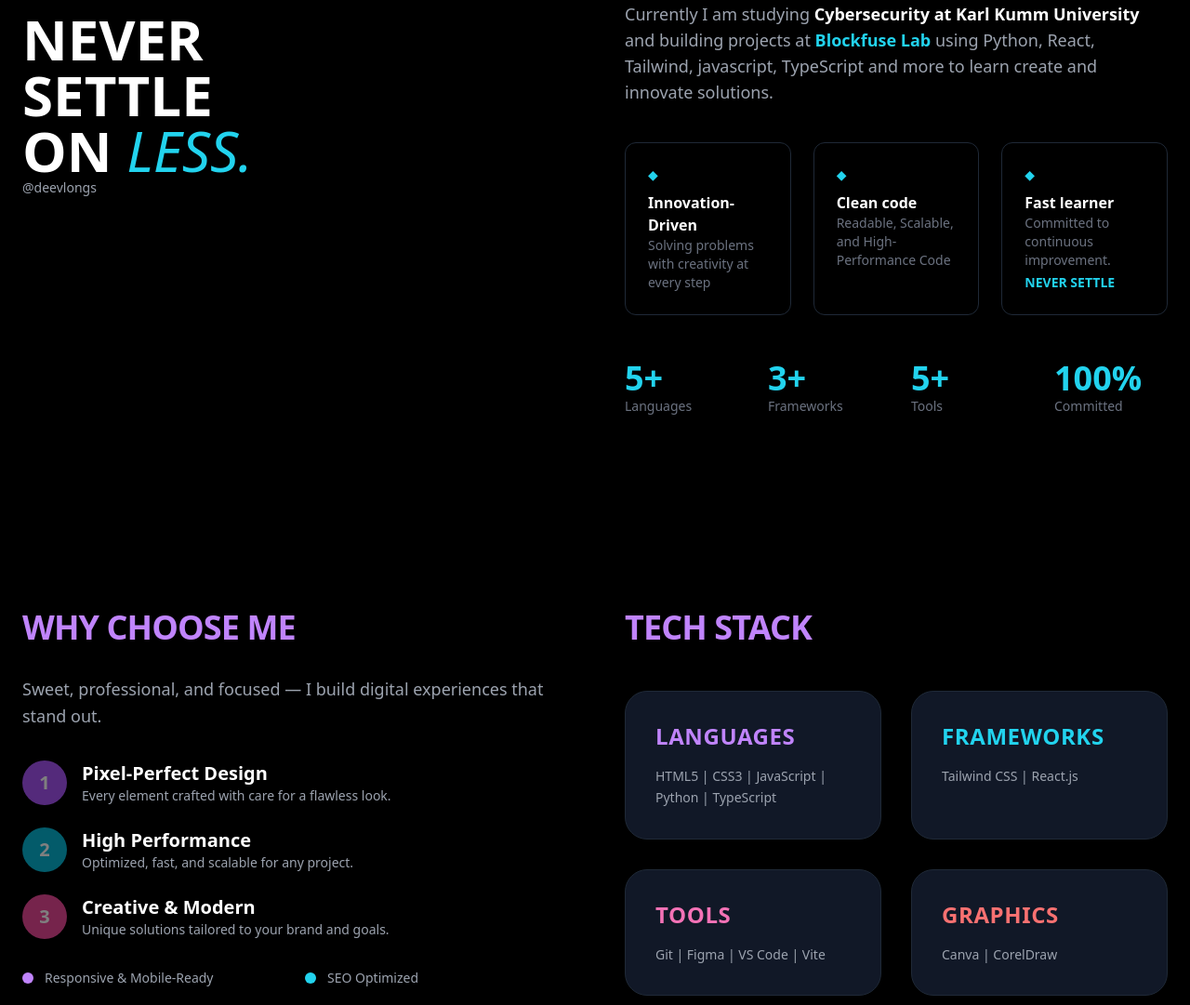
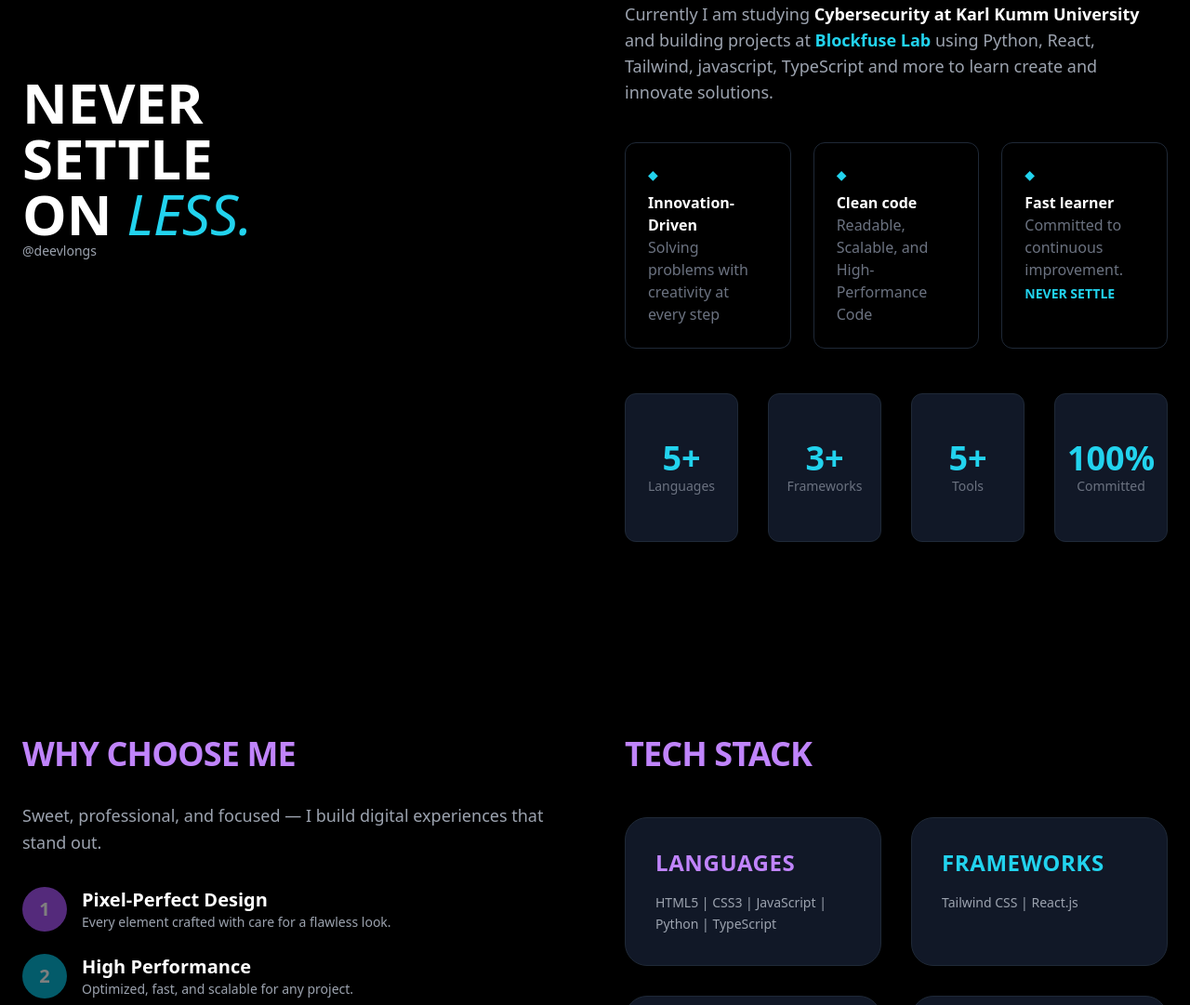
Before and after one commit to retkatmun/myportfolio1, a website: page index.html in a window 1280 px wide. Shown: the part 1135-2216 px from the top of the page at 93% size. Drawn offline with nearby package versions, Linux system fonts and the light colour scheme.

Commit message:
edit about

```diff
--- a/index.html
+++ b/index.html
@@ -134,6 +134,28 @@
         background-size: 200% 200%;
         animation: colorShift 6s ease-in-out infinite;
       }
+      /* CSS for automatic flip */
+.perspective {
+  perspective: 1000px;
+}
+.backface-hidden {
+  backface-visibility: hidden;
+}
+.rotate-y-180 {
+  transform: rotateY(180deg);
+}
+@keyframes flip {
+  0%, 50% {
+    transform: rotateY(0deg);
+  }
+  50.01%, 100% {
+    transform: rotateY(180deg);
+  }
+}
+.animate-flip {
+  animation: flip 4s infinite linear;
+  transform-style: preserve-3d;
+}
     </style>
   </head>
 
@@ -156,13 +178,12 @@
             Scholar
           </h1>
         </a>
-
-       <ul class="hidden md:flex space-x-4 text-gray-300 bg-black-blur rounded-xl border border-gray-700 p-4">
+<ul class="hidden lg:flex space-x-3 text-gray-300 bg-black-blur rounded-xl border border-gray-700 px-4 py-3">
   <li>
     <a href="#home" class="bg-cyan-500 text-black px-4 py-2 rounded-full">Home</a>
   </li>
   <li><a href="#about" class="hover:text-cyan-400 px-4 py-2 rounded-md">About</a></li>
-  <li><a href="#services" class="hover:text-cyan-400 px-4 py-2 rounded-md">Tech Stack</a></li>
+  <li><a href="#services" class="hover:text-cyan-400 px-4 py-2 rounded-md">Stack</a></li>
   <!-- <li><a href="#experience" class="hover:text-cyan-400 px-4 py-2 rounded-md">Experience</a></li> -->
   <li><a href="#projects" class="hover:text-cyan-400 px-4 py-2 rounded-md">Projects</a></li>
   <li><a href="#gallery" class="hover:text-cyan-400 px-4 py-2 rounded-md">Gallery</a></li>
@@ -177,17 +198,17 @@
           >
             🌙
           </button> -->
-          <button id="menuBtn" class="md:hidden text-3xl transition">☰</button>
+         <button id="menuBtn" class="lg:hidden text-3xl transition">☰</button>
         </div>
       </div>
 
       <div
         id="mobileMenu"
-        class="hidden md:hidden bg-black-blur text-center py-6 space-y-4"
+        class="hidden lg:hidden bg-black-blur text-center py-6 space-y-4"
       >
         <a href="#home" class="block">Home</a>
         <a href="#about" class="block">About</a>
-        <a href="#services" class="block">Tech stack</a>
+        <a href="#services" class="block">Stack</a>
         <!-- <a href="#experience" class="block">Experience</a> -->
         <a href="#projects" class="block">Projects</a>
         <a href="#gallery" class="block">Gallery</a>
@@ -318,53 +339,92 @@
       </p>
 
       <!-- FEATURE CARDS -->
-      <div class="grid grid-cols-1 sm:grid-cols-2 md:grid-cols-3 gap-6 mb-12">
-        <div class="border border-gray-800 p-6 rounded-xl hover:border-cyan-400 transition">
+    <div class="grid grid-cols-1 sm:grid-cols-2 md:grid-cols-2 lg:grid-cols-3 gap-6 mb-12">
+  <div class="border border-gray-800 p-4 md:p-6 rounded-xl hover:border-cyan-400 transition w-full min-w-0">
     <div class="text-cyan-400 text-sm mb-2">◆</div>
     <h4 class="font-semibold">Innovation-Driven</h4>
-          <p class="text-gray-500 text-sm">
+    <p class="text-gray-500 text-sm md:text-base">
       Solving problems with creativity at every step
     </p>
   </div>
 
-        <div class="border border-gray-800 p-6 rounded-xl hover:border-cyan-400 transition">
+  <div class="border border-gray-800 p-4 md:p-6 rounded-xl hover:border-cyan-400 transition w-full min-w-0">
     <div class="text-cyan-400 text-sm mb-2">◆</div>
     <h4 class="font-semibold">Clean code</h4>
-          <p class="text-gray-500 text-sm">
+    <p class="text-gray-500 text-sm md:text-base">
       Readable, Scalable, and High-Performance Code
     </p>
   </div>
 
-        <div class="border border-gray-800 p-6 rounded-xl hover:border-cyan-400 transition">
+  <div class="border border-gray-800 p-4 md:p-6 rounded-xl hover:border-cyan-400 transition w-full min-w-0">
     <div class="text-cyan-400 text-sm mb-2">◆</div>
     <h4 class="font-semibold">Fast learner</h4>
-          <p class="text-gray-500 text-sm mb-1">
+    <p class="text-gray-500 text-sm md:text-base mb-1">
       Committed to continuous improvement.
     </p>
     <p class="text-cyan-400 text-sm font-semibold">NEVER SETTLE</p>
   </div>
 </div>
 
-      <!-- STATS -->
-      <div class="grid grid-cols-2 sm:grid-cols-4 gap-8 text-center md:text-left">
-        <div>
+<!-- STATS FLIP CARDS -->
+
+  <!-- STATS FLIP CARDS - AUTO FLIP -->
+<div class="grid grid-cols-2 md:grid-cols-2 lg:grid-cols-4 gap-8">
+  <!-- Card 1 -->
+  <div class="relative w-full h-40 perspective">
+    <div class="absolute inset-0 w-full h-full rounded-xl transition-transform duration-2000 ease-in-out animate-flip">
+      <!-- Front -->
+      <div class="absolute inset-0 bg-gray-900 border border-gray-800 rounded-xl flex flex-col items-center justify-center backface-hidden">
         <h3 class="text-3xl sm:text-4xl font-bold text-cyan-400">5+</h3>
         <p class="text-gray-500 text-sm">Languages</p>
       </div>
-        <div>
+      <!-- Back -->
+      <div class="absolute inset-0 bg-gray-800 border border-cyan-400 rounded-xl flex flex-col items-center justify-center rotate-y-180 backface-hidden">
+        <h3 class="text-3xl sm:text-4xl font-bold text-cyan-400">5+</h3>
+        <p class="text-gray-500 text-sm">Languages</p>
+      </div>
+    </div>
+  </div>
+
+  <!-- Repeat for other cards, just change the numbers and labels -->
+  <div class="relative w-full h-40 perspective">
+    <div class="absolute inset-0 w-full h-full rounded-xl transition-transform duration-2000 ease-in-out animate-flip">
+      <div class="absolute inset-0 bg-gray-900 border border-gray-800 rounded-xl flex flex-col items-center justify-center backface-hidden">
         <h3 class="text-3xl sm:text-4xl font-bold text-cyan-400">3+</h3>
         <p class="text-gray-500 text-sm">Frameworks</p>
       </div>
-        <div>
+      <div class="absolute inset-0 bg-gray-800 border border-cyan-400 rounded-xl flex flex-col items-center justify-center rotate-y-180 backface-hidden">
+        <h3 class="text-3xl sm:text-4xl font-bold text-cyan-400">3+</h3>
+        <p class="text-gray-500 text-sm">Frameworks</p>
+      </div>
+    </div>
+  </div>
+
+  <div class="relative w-full h-40 perspective">
+    <div class="absolute inset-0 w-full h-full rounded-xl transition-transform duration-2000 ease-in-out animate-flip">
+      <div class="absolute inset-0 bg-gray-900 border border-gray-800 rounded-xl flex flex-col items-center justify-center backface-hidden">
         <h3 class="text-3xl sm:text-4xl font-bold text-cyan-400">5+</h3>
         <p class="text-gray-500 text-sm">Tools</p>
       </div>
-        <div>
+      <div class="absolute inset-0 bg-gray-800 border border-cyan-400 rounded-xl flex flex-col items-center justify-center rotate-y-180 backface-hidden">
+        <h3 class="text-3xl sm:text-4xl font-bold text-cyan-400">5+</h3>
+        <p class="text-gray-500 text-sm">Tools</p>
+      </div>
+    </div>
+  </div>
+
+  <div class="relative w-full h-40 perspective">
+    <div class="absolute inset-0 w-full h-full rounded-xl transition-transform duration-2000 ease-in-out animate-flip">
+      <div class="absolute inset-0 bg-gray-900 border border-gray-800 rounded-xl flex flex-col items-center justify-center backface-hidden">
+        <h3 class="text-3xl sm:text-4xl font-bold text-cyan-400">100%</h3>
+        <p class="text-gray-500 text-sm">Committed</p>
+      </div>
+      <div class="absolute inset-0 bg-gray-800 border border-cyan-400 rounded-xl flex flex-col items-center justify-center rotate-y-180 backface-hidden">
         <h3 class="text-3xl sm:text-4xl font-bold text-cyan-400">100%</h3>
         <p class="text-gray-500 text-sm">Committed</p>
       </div>
     </div>
-
+  </div>
 </div>
   </div>
 </section>
@@ -678,6 +738,14 @@
       </div>
     </div>
 
+       <div class="group overflow-hidden rounded-2xl shadow-lg shadow-purple-500/20 transition transform hover:scale-105">
+      <img src="/asset/employ.jpeg" alt="Normal day at Blockfuse" class="w-full h-64 object-cover group-hover:scale-110 transition duration-500">
+      <div class="p-6 bg-gray-900/50 backdrop-blur-md mt-4 rounded-b-2xl">
+        <h3 class="text-xl font-bold text-white mb-2">Normal day at Blockfuse</h3>
+        <p class="text-gray-400 text-sm">Learning and building real life application</p>
+      </div>
+    </div>
+
   </div>
 
 </section>
@@ -862,6 +930,8 @@
         index = (index + 1) % totalSlides;
         updateCarousel();
       }, 4000);
+
+
     </script>
   </body>
 </html>
```
Also changed, not shown: asset/employ.jpeg (added). Lines whose indentation alone changed are shown as unchanged.
